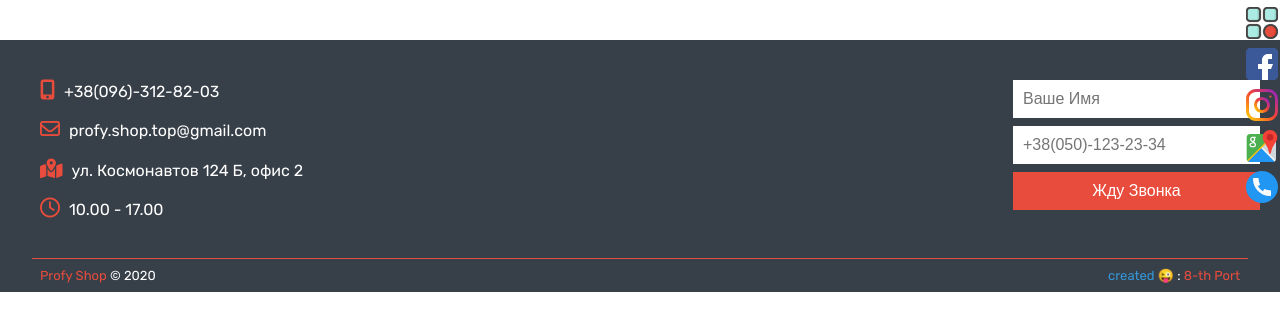
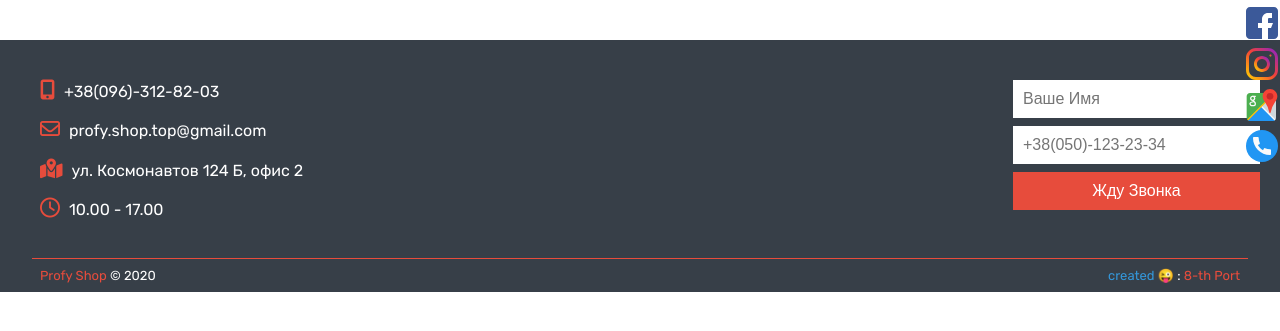
Before and after one commit to mebius01/profy_rest, a Django app: page / in a window 1280 px wide. Shown: the part 200-531 px from the top of the page. Run offline with Django 3.2, Linux system fonts and the light colour scheme; parts of the project's set-up code (start-up, migrations or seed data) failed here and were passed over; some libraries are stand-ins or nearby versions; some web fonts are replaced.

Commit message:
fix menu

```diff
--- a/templates/base.html
+++ b/templates/base.html
@@ -97,7 +97,7 @@
       </div>
     </footer>
     <ul class="social">
-      <li class="social__item">
+      <li class="social__item" hidden>
         <a href="" class="social__link" target="_blank" id="menu"
           ><img src="{% static '/img/open-menu-1.png' %}"
         /></a>
@@ -131,9 +131,9 @@
         /></a>
       </li>
     </ul>
-    <ul class="menu">
+    <ul class="menu" hidden>
       <i class="fas fa-times" id="fa-times-call"></i>
-      <li class="menu__item" hidden>
+      <li class="menu__item">
         <a href="./index.html" class="menu__link">Главная</a>
       </li>
       <li class="menu__item">
```
